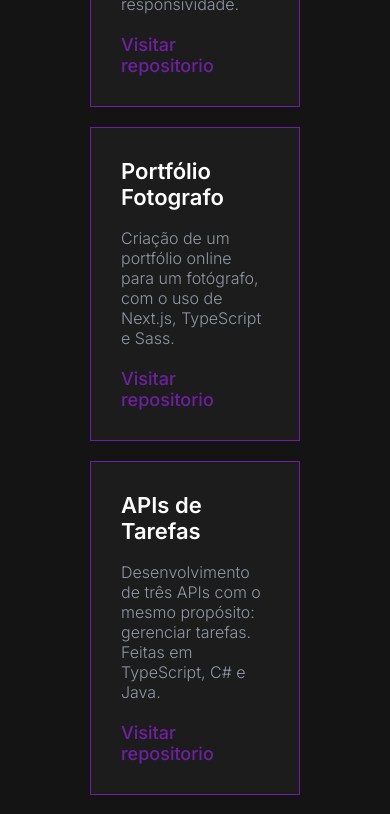
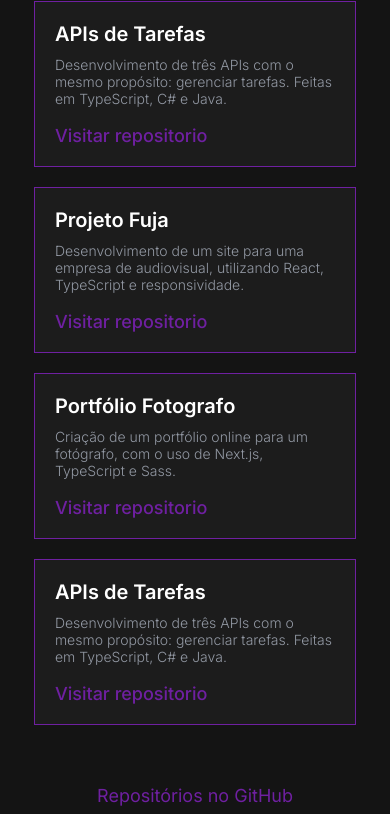
Before and after one commit to Thierrycast/portfolio2.0, a Next.js app: page / in a window 390 px wide. Shown: the part 2700-3514 px from the top of the page. Built offline with nearby package versions, Linux system fonts and the light colour scheme.

Commit message:
style(projectssection): responsividade mobile projectsSection

```diff
--- a/src/components/projectsSection/projectsSection.module.scss
+++ b/src/components/projectsSection/projectsSection.module.scss
@@ -77,3 +77,52 @@
 
     }
 }
+
+@media (max-width: 768px) {
+
+    .container{
+
+        padding: 4rem 1.6rem ;
+
+        div{
+            width: 100%;
+
+            h1{
+                font-size: 3.2rem;
+            }
+
+            p{
+                font-size: 1.8rem;
+            }
+        }
+
+        span{
+
+            font-size: 1.8rem;
+            color: var(--roxo-2);
+        }
+    }
+
+    .projects{
+        justify-content: center;
+
+        .projects_item{
+            width: 90%;
+
+            padding: 2rem;
+
+
+            h2{
+            font-size: 2rem;
+            margin-bottom: 1rem;
+            }
+
+            p{
+                font-size: 1.4rem;
+
+
+            margin-bottom: 1.8rem;
+            }
+        }
+    }
+}
```
